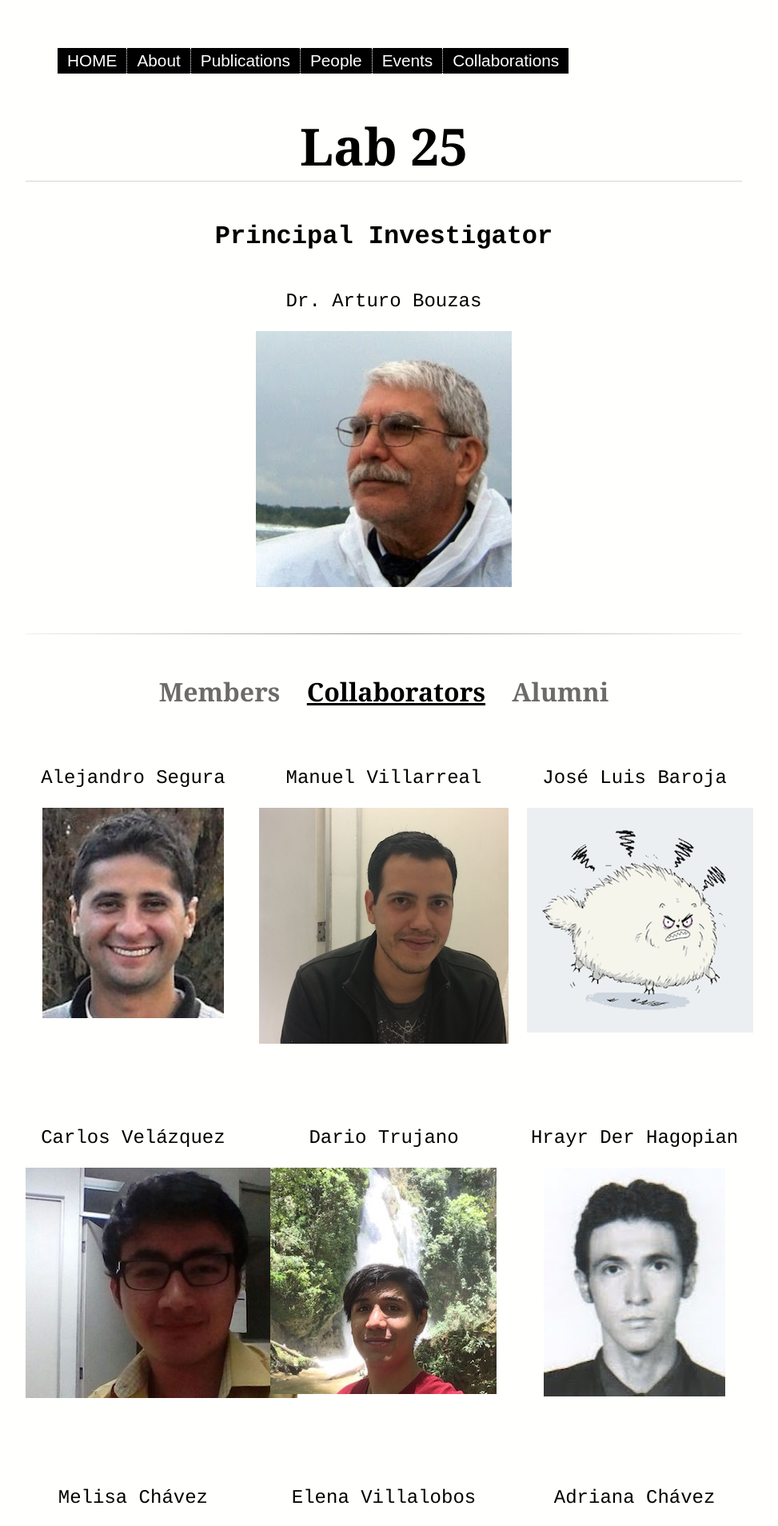
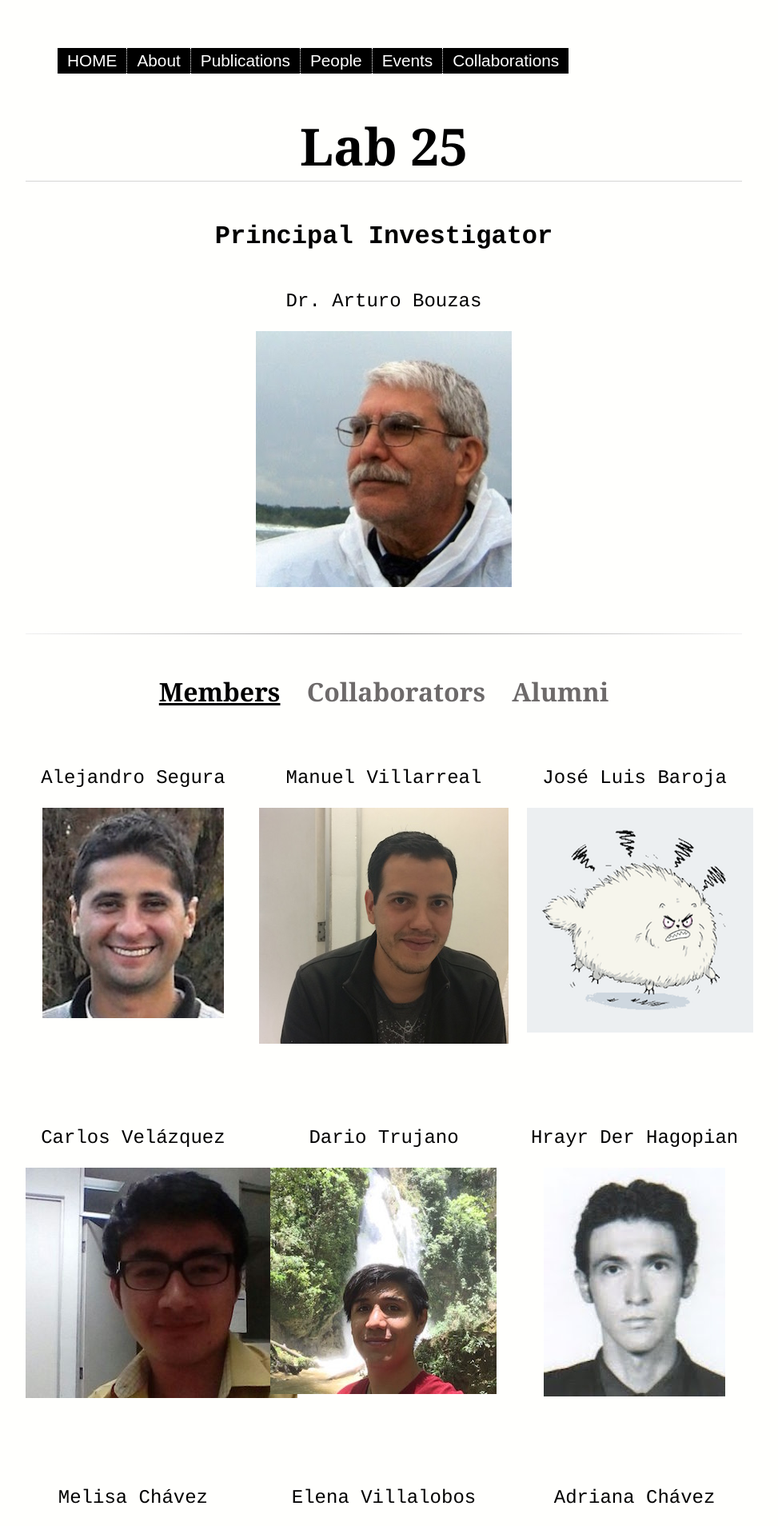
Before and after one commit to BouzasLab25/bouzaslab25.github.io, a Jekyll site: the page built from people/index.html, in a window 1280 px wide. Shown: the top 1908 px of the page at 80% size, without its empty margins (160-1133 px from the left). Built offline with Jekyll 4.4.1, drawn with Linux system fonts in a browser that asks for light colours.

Commit message:
Update index.html

```diff
--- a/people/index.html
+++ b/people/index.html
@@ -11,7 +11,7 @@ title: Lab25 Members
 
 <hr class="style14">
 
-<h3 style="color:black;font-size: 2em;font-family:'Georgia';"><a href="/people/index.html" style="color:#6d6a6a;font-size: 1em;font-family:'Georgia';">Members</a>&nbsp;&nbsp;&nbsp;&nbsp;<u>Collaborators</u>&nbsp;&nbsp;&nbsp;&nbsp;<a href="/people/alumni.html" style="color:#6d6a6a;font-size: 1em;font-family:'Georgia';">Alumni</a></h3>
+<h3 style="color:black;font-size: 2em;font-family:'Georgia';"><u>Members</u></a>&nbsp;&nbsp;&nbsp;&nbsp;<a href="/people/collaborators.html" style="color:#6d6a6a;font-size: 1em;font-family:'Georgia';">Collaborators</a>&nbsp;&nbsp;&nbsp;&nbsp;<a href="/people/alumni.html" style="color:#6d6a6a;font-size: 1em;font-family:'Georgia';">Alumni</a></h3>
 </p>
 
   <div class="left">
```
